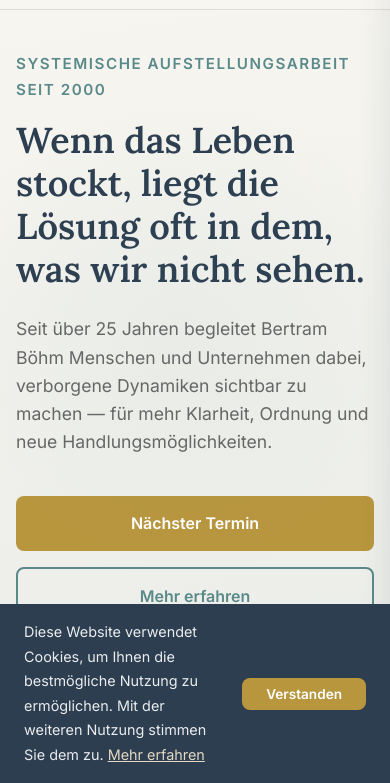
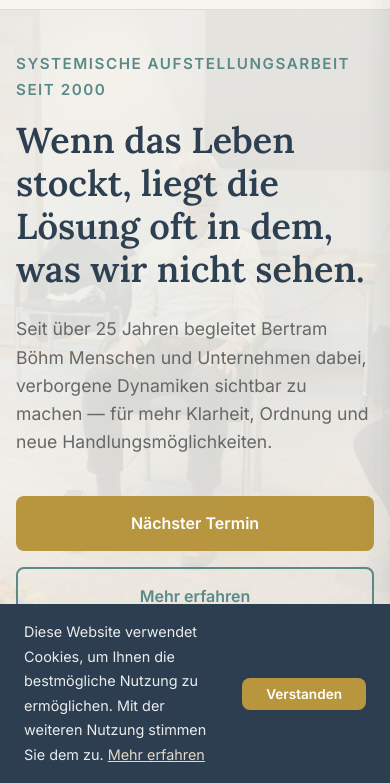
Before and after one commit to nilscasp/boehm-familienaufstellungen, a plain HTML site: page index.html in a window 390 px wide. Shown: the part 61-844 px from the top of the page. Drawn offline with Linux system fonts and the light colour scheme.

Commit message:
Add atmospheric room photo as hero background with readable overlay

```diff
--- a/css/style.css
+++ b/css/style.css
@@ -349,7 +349,9 @@ body.nav-open {
 /* --- Hero --- */
 .hero {
   padding: 10rem 0 6rem;
-  background: linear-gradient(170deg, var(--color-background) 0%, rgba(91, 138, 138, 0.08) 100%);
+  background:
+    linear-gradient(90deg, rgba(248, 246, 241, 0.96) 0%, rgba(248, 246, 241, 0.90) 38%, rgba(248, 246, 241, 0.74) 72%, rgba(248, 246, 241, 0.66) 100%),
+    url('../img/hero-raum.jpg') center 28% / cover no-repeat;
   position: relative;
   overflow: hidden;
 }
@@ -1234,6 +1236,9 @@ body.nav-open {
 
   .hero {
     padding: 7rem 0 3rem;
+    background:
+      linear-gradient(180deg, rgba(248, 246, 241, 0.93) 0%, rgba(248, 246, 241, 0.88) 100%),
+      url('../img/hero-raum.jpg') center 30% / cover no-repeat;
   }
 
   .hero__title {
```
Also changed, not shown: img/hero-raum.jpg (added).
